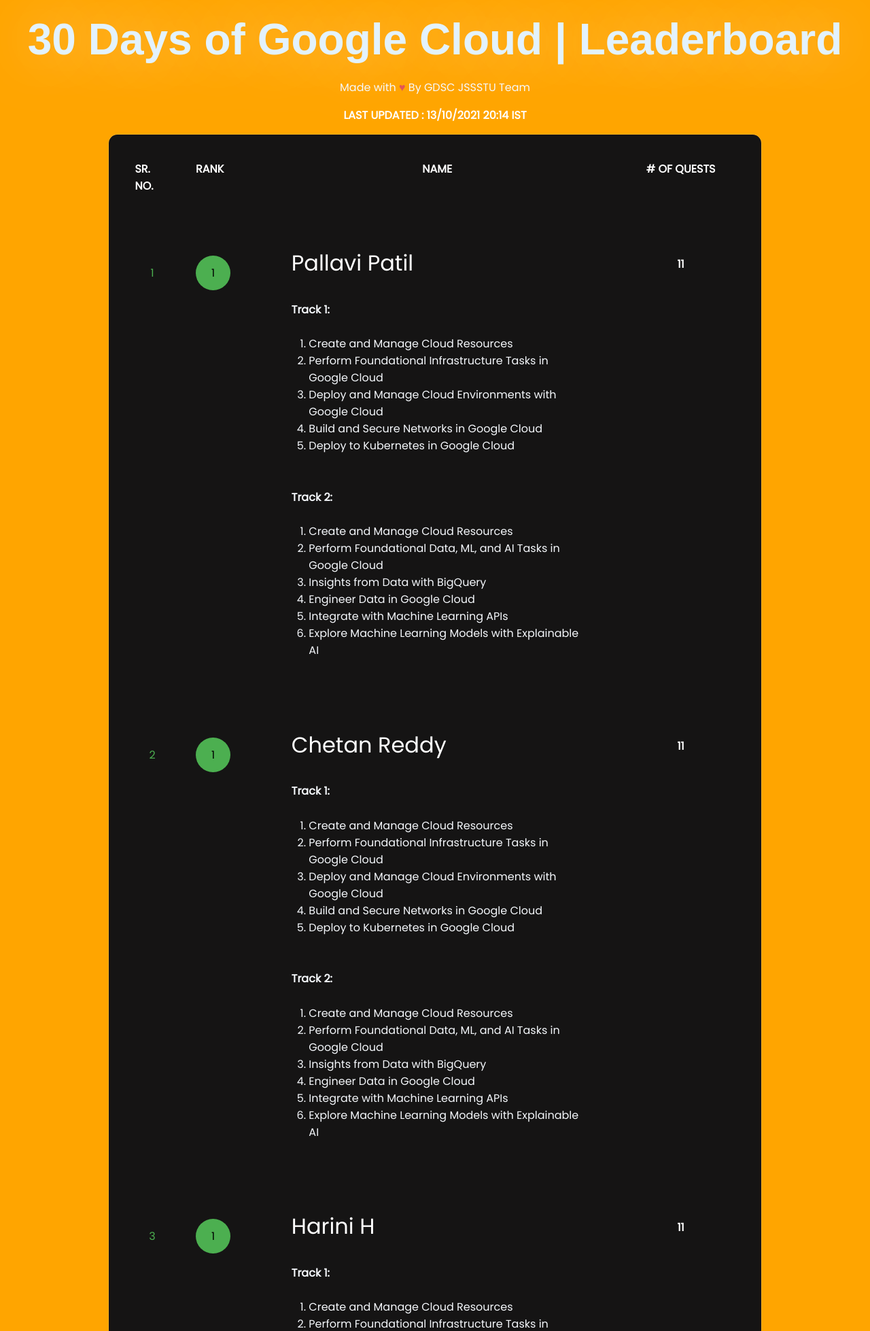
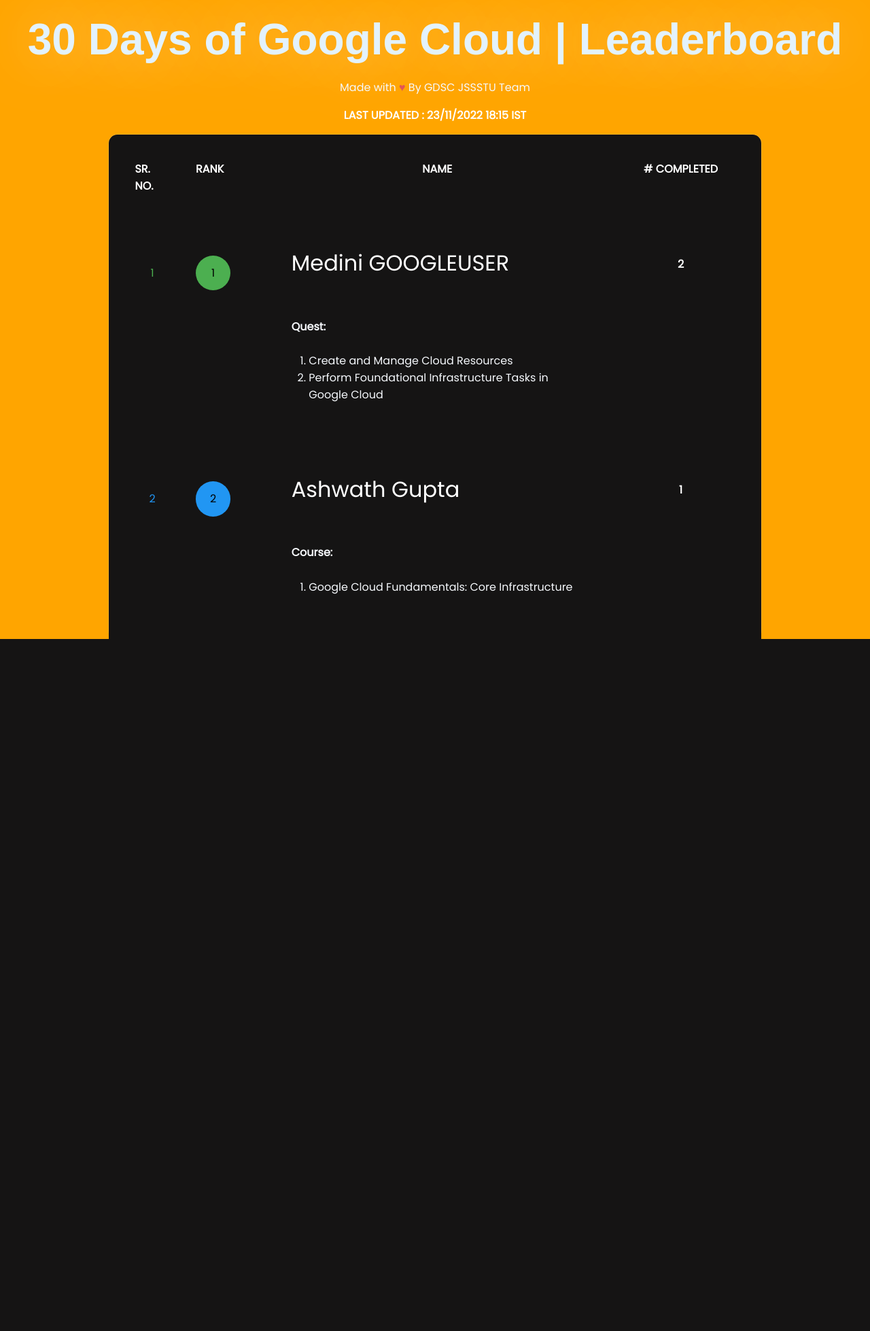
Before and after one commit to gdsc-jssstu/gcp-leaderboard, a Flask app: page / in a window 1280 px wide. Shown: the top 1958 px of the page at 68% size. After the commit the page ends 940 px from the top, so only its background shows below. Run offline with Flask 2, Linux system fonts and the light colour scheme; parts of the project's set-up code (start-up, migrations or seed data) failed here and were passed over.

Commit message:
update for 2022!

```diff
--- a/gcpLeaderboard/fetchDetails.py
+++ b/gcpLeaderboard/fetchDetails.py
@@ -17,21 +17,24 @@
 url = []
 url2 = []
 
-track1 = [
+lab = [
+    "A Tour of Google Cloud Hands-on Labs",
+]
+course = [
+    "Preparing for Your Associate Cloud Engineer Journey",
+    "Google Cloud Fundamentals: Core Infrastructure",
+    "Essential Google Cloud Infrastructure: Foundation",
+    "Essential Google Cloud Infrastructure: Core Services",
+    "Elastic Google Cloud Infrastructure: Scaling and Automation",
+    "Getting Started with Google Kubernetes Engine",
+    "Logging, Monitoring and Observability in Google Cloud",
+    "Getting Started with Terraform for Google Cloud",
+]
+quest_list = [
     "Create and Manage Cloud Resources",
     "Perform Foundational Infrastructure Tasks in Google Cloud",
-    "Set up and Configure a Cloud Environment in Google Cloud",
-    "Deploy and Manage Cloud Environments with Google Cloud",
-    "Build and Secure Networks in Google Cloud",
-    "Deploy to Kubernetes in Google Cloud",
-]
-track2 = [
-    "Create and Manage Cloud Resources",
-    "Perform Foundational Data, ML, and AI Tasks in Google Cloud",
-    "Insights from Data with BigQuery",
-    "Engineer Data in Google Cloud",
-    "Integrate with Machine Learning APIs",
-    "Explore Machine Learning Models with Explainable AI",
+    "Set Up and Configure a Cloud Environment in Google Cloud",
+    "Automating Infrastructure on Google Cloud with Terraform",
 ]
 # get the url in list
 
@@ -55,8 +58,9 @@
     tempdic = {}
     response = requests.get(link)
     soup = BeautifulSoup(response.text, "html.parser")
-    track1completed = []
-    track2completed = []
+    labcompleted = []
+    coursecompleted = []
+    questcompleted = []
     profile = soup.findAll("div", attrs={"class": "text--center"})[0]
     # print(profile)
     # dp = profile.findAll("ql-avatar")[0]["src"]
@@ -70,13 +74,16 @@
         allquest = quest.findAll("span", attrs={"class": "ql-subhead-1"})[
             0
         ].text.strip()
-        if allquest in track1:
-            track1completed.append(allquest)
-        if allquest in track2:
-            track2completed.append(allquest)
-    tempdic["track1"] = track1completed
-    tempdic["track2"] = track2completed
-    tempdic["qcomplete_no"] = len(track1completed) + len(track2completed)
+        if allquest in lab:
+            labcompleted.append(allquest)
+        if allquest in course:
+            coursecompleted.append(allquest)
+        if allquest in quest_list:
+            questcompleted.append(allquest)
+    tempdic["lab"] = labcompleted
+    tempdic["course"] = coursecompleted
+    tempdic["quest"] = questcompleted
+    tempdic["qcomplete_no"] = len(labcompleted) + len(coursecompleted) + len(questcompleted)
     # print(tempdic)
 
     if tempdic["qcomplete_no"] != 0:
--- a/gcpLeaderboard/static/js/main.js
+++ b/gcpLeaderboard/static/js/main.js
@@ -7,9 +7,9 @@
     if (this.status == 200) {
       var data = JSON.parse(this.responseText);
       var rankset = new Set();
-      data.forEach((member)=>
-        {rankset.add(member.qcomplete_no);}
-      );
+      data.forEach((member) => {
+        rankset.add(member.qcomplete_no);
+      });
 
       const rankarray = [...rankset];
 
@@ -17,42 +17,47 @@
       data.forEach((member) => {
         let newRow = document.createElement("li");
 
-        member.track1.reverse();
-        member.track2.reverse();
+        member.lab.reverse();
+        member.quest.reverse();
+        member.course.reverse();
 
-        rank=rankarray.indexOf(member.qcomplete_no)+1;
+        rank = rankarray.indexOf(member.qcomplete_no) + 1;
 
         newRow.classList = "c-list__item";
 
-        if(member.track1.length==0){
         newRow.innerHTML = `
-                    <div class="c-list__grid">
-                        <div class="c-flag c-kudos">${i}</div>
-                        <div class="c-flag c-place u-bg--transparent">${rank}</div>
-                        <div class="c-media">
-                            <div class="c-media__content">
-                                <div class="c-media__title">${member.name}</div>
-                                <br>
-                                <a class="c-media__link "><b>Track 2:</b><ol><li> ${member.track2.join('</li><li>')}</li></ol></a>
-                            </div>
-                        </div>
-                        <div class="u-text--right c-kudos">
-                            <div class="u-mt--8">
-                                <strong>${member.qcomplete_no}</strong>
-                            </div>
-                        </div>
-                    </div>
-                `;
-          }else if(member.track2.length==0){
-            newRow.innerHTML = `
                         <div class="c-list__grid">
                             <div class="c-flag c-kudos">${i}</div>
                             <div class="c-flag c-place u-bg--transparent">${rank}</div>
                             <div class="c-media">
                                 <div class="c-media__content">
-                                    <div class="c-media__title">${member.name}</div>
-                                    <br>
-                                    <a class="c-media__link "><b>Track 1:</b><ol><li> ${member.track1.join('</li><li>')}</li></ol></a>
+                                    <div class="c-media__title">${
+                                      member.name
+                                    }</div>
+
+                                    ${
+                                      member.lab.length > 0
+                                        ? `<br><a class="c-media__link "><b>Lab:</b><ol><li> ${member.lab.join(
+                                            "</li><li>"
+                                          )}</li></ol></a>`
+                                        : ""
+                                    }
+
+                                    ${
+                                      member.quest.length > 0
+                                        ? `<br><br><a class="c-media__link "><b>Quest:</b><ol><li> ${member.quest.join(
+                                            "</li><li>"
+                                          )}</li></ol></a>`
+                                        : ""
+                                    }
+
+                                    ${
+                                      member.course.length > 0
+                                        ? `<br><br><a class="c-media__link "><b>Course:</b><ol><li> ${member.course.join(
+                                            "</li><li>"
+                                          )}</li></ol></a>`
+                                        : ""
+                                    }
                                 </div>
                             </div>
                             <div class="u-text--right c-kudos">
@@ -62,29 +67,6 @@
                             </div>
                         </div>
                     `;
-          }else{
-            newRow.innerHTML = `
-                        <div class="c-list__grid">
-                            <div class="c-flag c-kudos">${i}</div>
-                            <div class="c-flag c-place u-bg--transparent">${rank}</div>
-                            <div class="c-media">
-                                <div class="c-media__content">
-                                    <div class="c-media__title">${member.name}</div>
-                                    <br>
-                                    <a class="c-media__link "><b>Track 1:</b><ol><li> ${member.track1.join('</li><li>')}</li></ol></a>
-                                    <br><br>
-                                    <a class="c-media__link "><b>Track 2:</b><ol><li> ${member.track2.join('</li><li>')}</li></ol></a>
-                                </div>
-                            </div>
-                            <div class="u-text--right c-kudos">
-                                <div class="u-mt--8">
-                                    <strong>${member.qcomplete_no}</strong>
-                                </div>
-                            </div>
-                        </div>
-                    `;
-
-          }
 
         if (rank === 1) {
           newRow.querySelector(".c-place").classList.add("u-text--dark");
@@ -100,9 +82,9 @@
           newRow.querySelector(".c-kudos").classList.add("u-text--orange");
         }
 
-        if (i%2 == 0){
+        if (i % 2 == 0) {
           newRow.classList.add("bg-even");
-        }else{
+        } else {
           newRow.classList.add("bg-odd");
         }
 
--- a/gcpLeaderboard/static/lastUpdated.txt
+++ b/gcpLeaderboard/static/lastUpdated.txt
@@ -1 +1 @@
-13/10/2021 20:14 IST
+23/11/2022 18:15 IST
--- a/gcpLeaderboard/templates/index.html
+++ b/gcpLeaderboard/templates/index.html
@@ -1,29 +1,33 @@
 <!DOCTYPE html>
 <html lang="en">
-
   <head>
-  <meta charset="UTF-8">
-  <meta name="viewport" content="width=device-width, initial-scale=1.0">
-  <meta http-equiv="X-UA-Compatible" content="ie=edge">
+    <meta charset="UTF-8" />
+    <meta name="viewport" content="width=device-width, initial-scale=1.0" />
+    <meta http-equiv="X-UA-Compatible" content="ie=edge" />
     <title>GDSC JSSSTU | GCP</title>
-  <link rel="shortcut icon" href="static/img/favicon.ico">
-  <link rel="stylesheet" href="static/css/index.css">
-  <link href="https://fonts.googleapis.com/css2?family=Poppins&display=swap" rel="stylesheet">
+    <link rel="shortcut icon" href="static/img/favicon.ico" />
+    <link rel="stylesheet" href="static/css/index.css" />
+    <link
+      href="https://fonts.googleapis.com/css2?family=Poppins&display=swap"
+      rel="stylesheet"
+    />
   </head>
 
   <body onload="getData()">
     <div class="ani-text">
       <p class="top-heading">
-      <span>
-        30 Days of Google Cloud | Leaderboard
-      </span>
+        <span> 30 Days of Google Cloud | Leaderboard </span>
       </p>
     </div>
     <div class="header-subtitle">
-    <a href="https://gdsc.community.dev/jss-science-technology-university-mysuru/" rel="noopener" target="_blank"> Made
-      with <span style="color:#e25555"> ♥ </span> By GDSC JSSSTU Team </a>
+      <a
+        href="https://gdsc.community.dev/jss-science-technology-university-mysuru/"
+        rel="noopener"
+        target="_blank"
+      >
+        Made with <span style="color: #e25555"> ♥ </span> By GDSC JSSSTU Team
+      </a>
       <p class="u-text--right">Last updated : {{ lastUpdated }}</p>
-
     </div>
     <div class="l-wrapper">
       <div class="c-card">
@@ -34,7 +38,7 @@
                 <div class="u-text--left">Sr. No.</div>
                 <div class="u-text--rank">Rank</div>
                 <div class="u-text--center">Name</div>
-              <div class="u-text--right"># of Quests</div>
+                <div class="u-text--right"># Completed</div>
               </div>
             </li>
           </ul>
@@ -43,5 +47,4 @@
     </div>
     <script src="static/js/main.js"></script>
   </body>
-
 </html>
```
Also changed, not shown: gcpLeaderboard/static/details.json (+1 -1 lines). Lines whose indentation alone changed are shown as unchanged.
